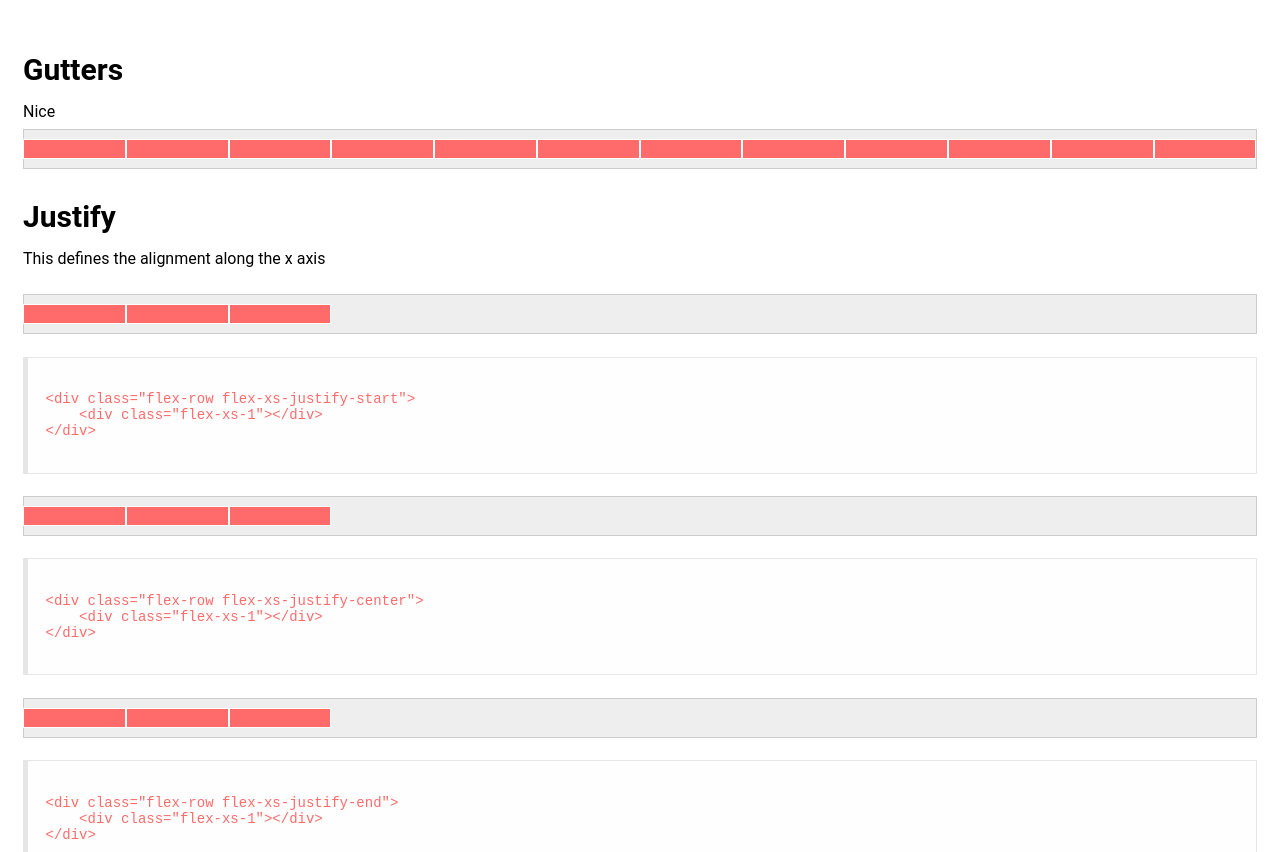
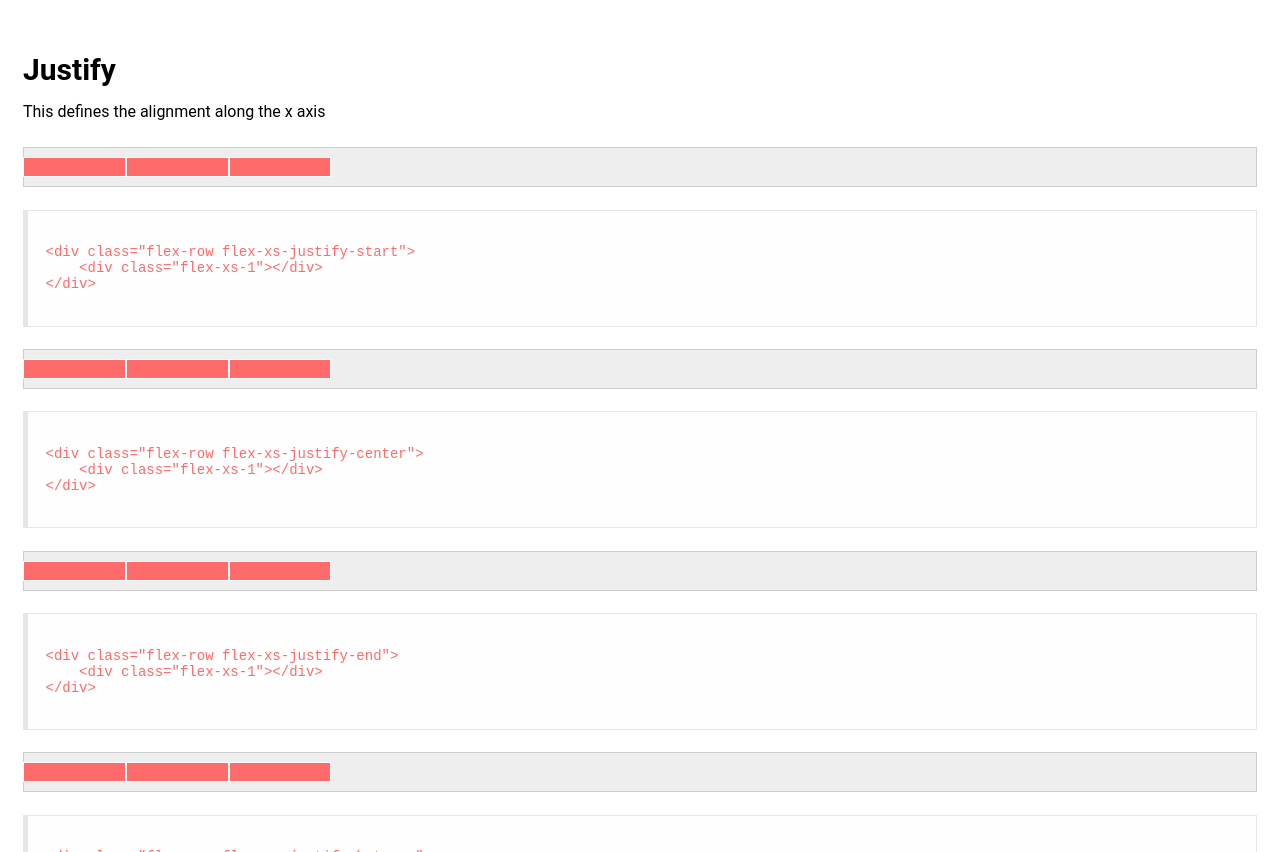
Before and after one commit to germanbisurgi/flexgrid, a website built with webpack: page docs/index.html in a window 1280 px wide. Shown: the part 1834-2686 px from the top of the page. Built offline with nearby package versions, Linux system fonts and the light colour scheme.

Commit message:
docs folder

```diff
--- a/index.html
+++ b/docs/index.html
@@ -204,27 +204,6 @@
 </code>
 </pre>
 
-    </section>
-
-    <section>
-        <h2>Gutters</h2>
-        <p>Nice</p>
-        <div class="container">
-            <div class="flex-row">
-                <div class="flex-xs-1"><div class="box-a"></div></div>
-                <div class="flex-xs-1"><div class="box-a"></div></div>
-                <div class="flex-xs-1"><div class="box-a"></div></div>
-                <div class="flex-xs-1"><div class="box-a"></div></div>
-                <div class="flex-xs-1"><div class="box-a"></div></div>
-                <div class="flex-xs-1"><div class="box-a"></div></div>
-                <div class="flex-xs-1"><div class="box-a"></div></div>
-                <div class="flex-xs-1"><div class="box-a"></div></div>
-                <div class="flex-xs-1"><div class="box-a"></div></div>
-                <div class="flex-xs-1"><div class="box-a"></div></div>
-                <div class="flex-xs-1"><div class="box-a"></div></div>
-                <div class="flex-xs-1"><div class="box-a"></div></div>
-            </div>
-        </div>
     </section>
 
     <section>
--- a/package.json
+++ b/package.json
@@ -8,11 +8,12 @@
   "license": "MIT",
   "scripts": {
     "build": "webpack",
-    "prefix": "autoprefixer --help"
+    "serve": "live-server"
   },
   "devDependencies": {
     "autoprefixer": "^9.6.0",
     "css-loader": "^3.0.0",
+    "live-server": "^1.2.1",
     "mini-css-extract-plugin": "^0.7.0",
     "postcss-loader": "^3.0.0",
     "style-loader": "^0.23.1",
```
Also changed, not shown: docs/styles.css (renamed from styles.css), 1 other file.
